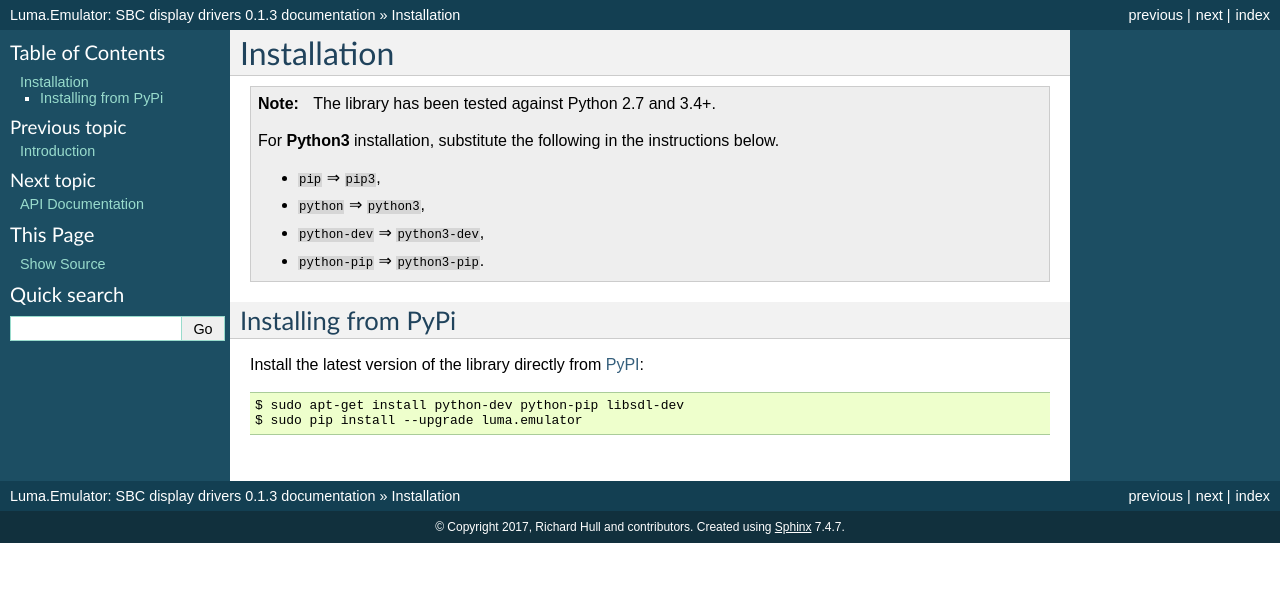
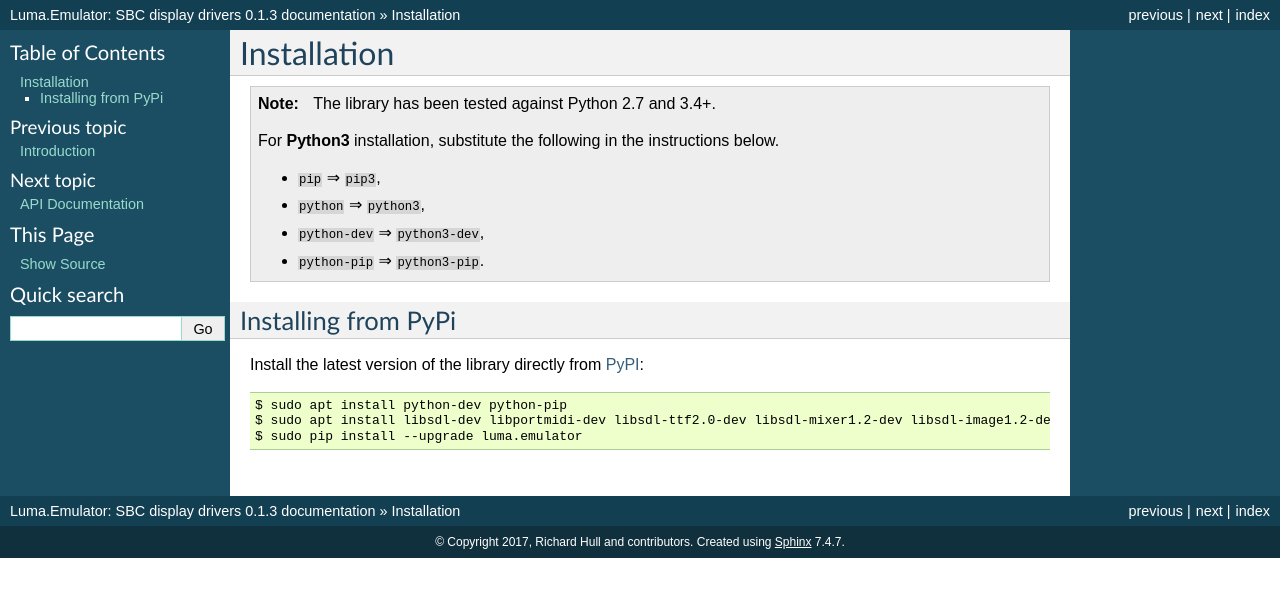
Before and after one commit to rm-hull/luma.emulator, a Sphinx documentation site: the page built from doc/install.rst, in a window 1280 px wide. Shown: the top 597 px of the page. Built offline with Sphinx 7.4.7, drawn with Linux system fonts in a browser that asks for light colours.

Commit message:
Update install instructions
Some distributions require extra libs for pygame

```diff
--- a/doc/install.rst
+++ b/doc/install.rst
@@ -15,5 +15,6 @@
 Install the latest version of the library directly from
 `PyPI <https://pypi.python.org/pypi?:action=display&name=luma.emulator>`_::
 
-  $ sudo apt-get install python-dev python-pip libsdl-dev
+  $ sudo apt install python-dev python-pip
+  $ sudo apt install libsdl-dev libportmidi-dev libsdl-ttf2.0-dev libsdl-mixer1.2-dev libsdl-image1.2-dev
   $ sudo pip install --upgrade luma.emulator
```
